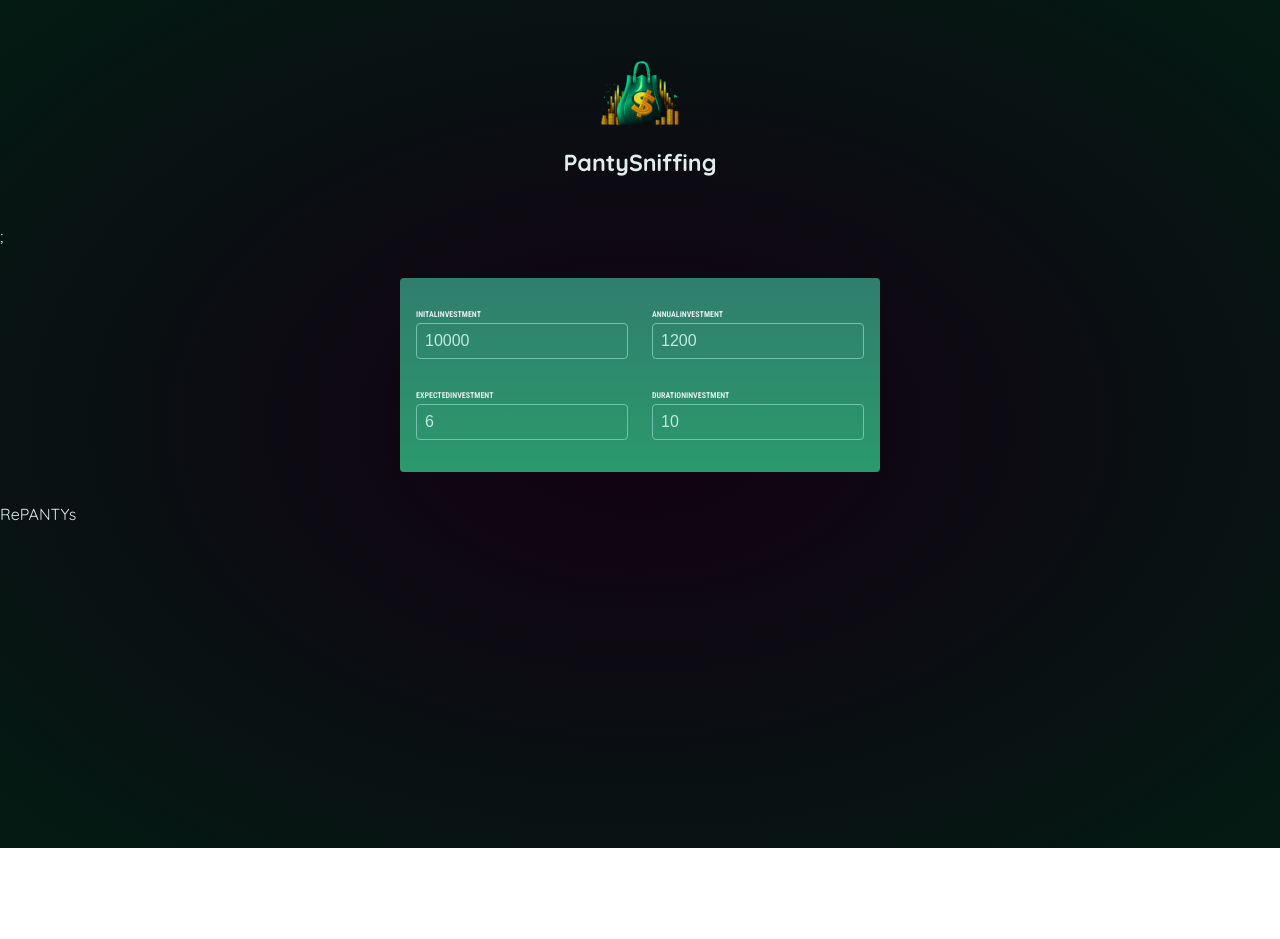
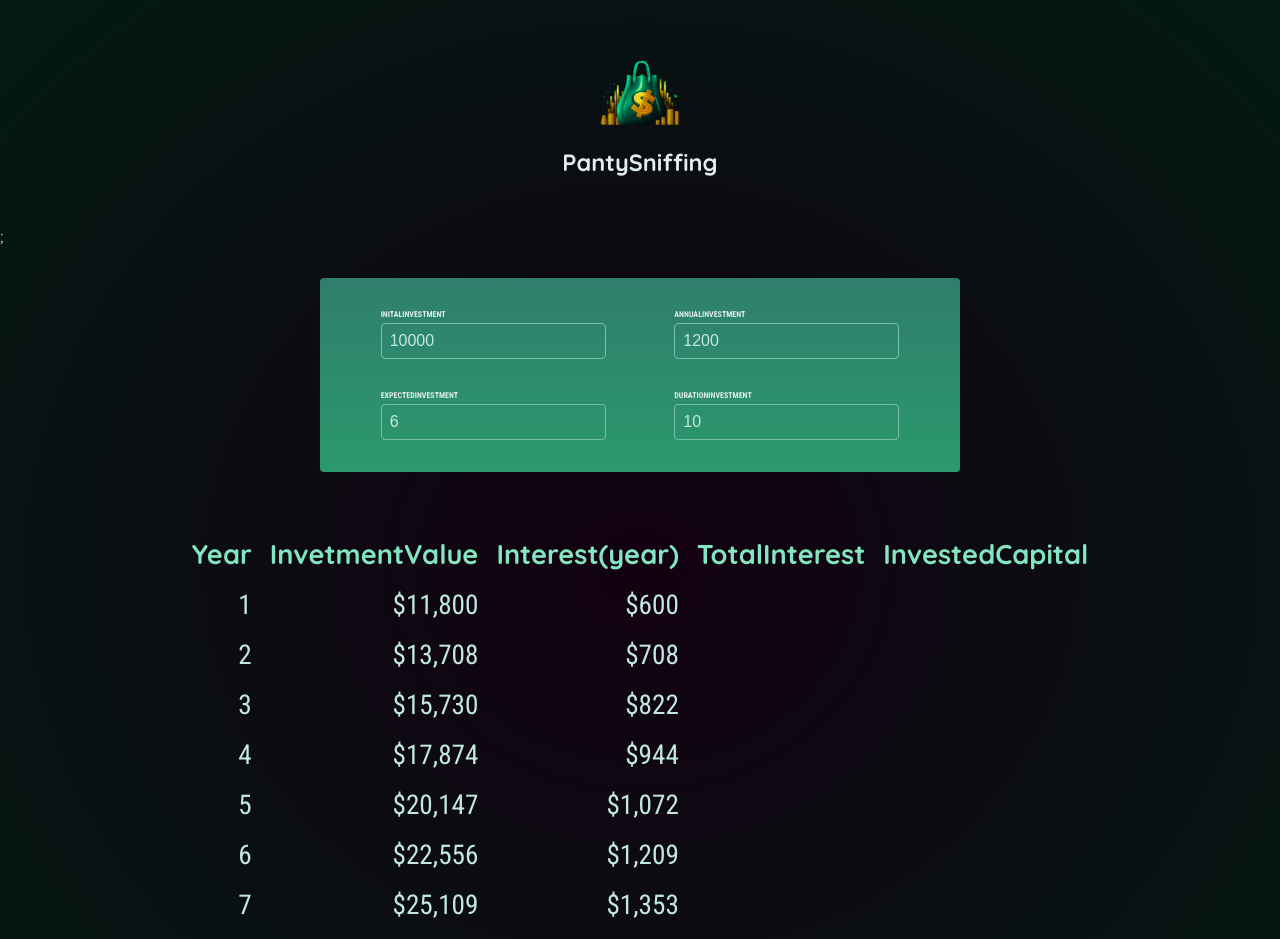
Before and after one commit to kachraz/pracUR-S5IC-1-, a React (Vite) app: page / in a window 1280 px wide. Shown: the top 939 px of the page. Before the commit the page ends 848 px from the top, so only its background shows below. Built offline with nearby package versions, Linux system fonts and the light colour scheme.

Commit message:
addResponsivePussy

```diff
--- a/src/App.jsx
+++ b/src/App.jsx
@@ -15,7 +15,7 @@ function App() {
     setUserInput((prevUserInput) => {
       return {
         ...prevUserInput,
-        [inputIdentifier]: newValue,
+        [inputIdentifier]: +newValue,
       };
     });
   }
--- a/src/co/Resu.jsx
+++ b/src/co/Resu.jsx
@@ -3,7 +3,37 @@ Results component -
 1. Where the calculations from input from Usin.jsx will be calculated using inso.js and output below the table
 */
 
+import { calInvRes, forma } from "../util/inso.js";
+
 export default function Resu({ input }) {
-  console.log(input);
-  return <p>RePANTYs</p>;
+  const resultsData = calInvRes(input);
+
+  console.log(resultsData);
+
+  return (
+    <table id="result">
+      <thead>
+        <tr>
+          <th>Year</th>
+          <th>InvetmentValue</th>
+          <th>Interest(year)</th>
+          <th>TotalInterest</th>
+          <th>InvestedCapital</th>
+        </tr>
+      </thead>
+      <tbody>
+        {resultsData.map((yD) => {
+          return (
+            <tr key={yD.year}>
+              <td>{yD.year}</td>
+              <td>{forma.format(yD.valueEndOfYear)}</td>
+              <td>{forma.format(yD.interest)}</td>
+              <td></td>
+              <td></td>
+            </tr>
+          );
+        })}
+      </tbody>
+    </table>
+  );
 }
--- a/src/index.css
+++ b/src/index.css
@@ -87,16 +87,54 @@ body {
 }
 
 #result thead {
-  font-size: 0.7rem;
+  font-size: 1.7rem;
   color: #83e6c0;
 }
 
 #result tbody {
   font-family: "Roboto Condensed", sans-serif;
-  font-size: 0.85rem;
+  font-size: 1.7rem;
   color: #c2e9e0;
 }
 
 .center {
   text-align: center;
 }
+
+/* Media query for screens smaller than 600px */
+@media screen and (max-width: 600px) {
+  #user-input {
+    max-width: 90%;
+  }
+
+  #result {
+    max-width: 90%;
+  }
+
+  .input-group {
+    flex-direction: column;
+    gap: 0.5rem;
+  }
+}
+
+/* Media query for screens between 600px and 900px */
+@media screen and (min-width: 601px) and (max-width: 900px) {
+  #user-input {
+    max-width: 70%;
+  }
+
+  #result {
+    max-width: 70%;
+  }
+}
+
+/* Media query for screens larger than 900px */
+@media screen and (min-width: 901px) {
+  #user-input {
+    max-width: 50%;
+  }
+
+  #result {
+    max-width: 70%;
+  }
+}
--- a/src/util/inso.js
+++ b/src/util/inso.js
@@ -30,7 +30,7 @@ export function calInvRes({
 // The browser-provided Intl API is used to prepare a formatter object
 // This object offers a "format()" method that can be used to format numbers as currency
 // Example Usage: formatter.format(1000) => yields "$1,000"
-export const formatter = new Intl.NumberFormat("en-US", {
+export const forma = new Intl.NumberFormat("en-US", {
   style: "currency",
   currency: "USD",
   minimumFractionDigits: 0,
```
